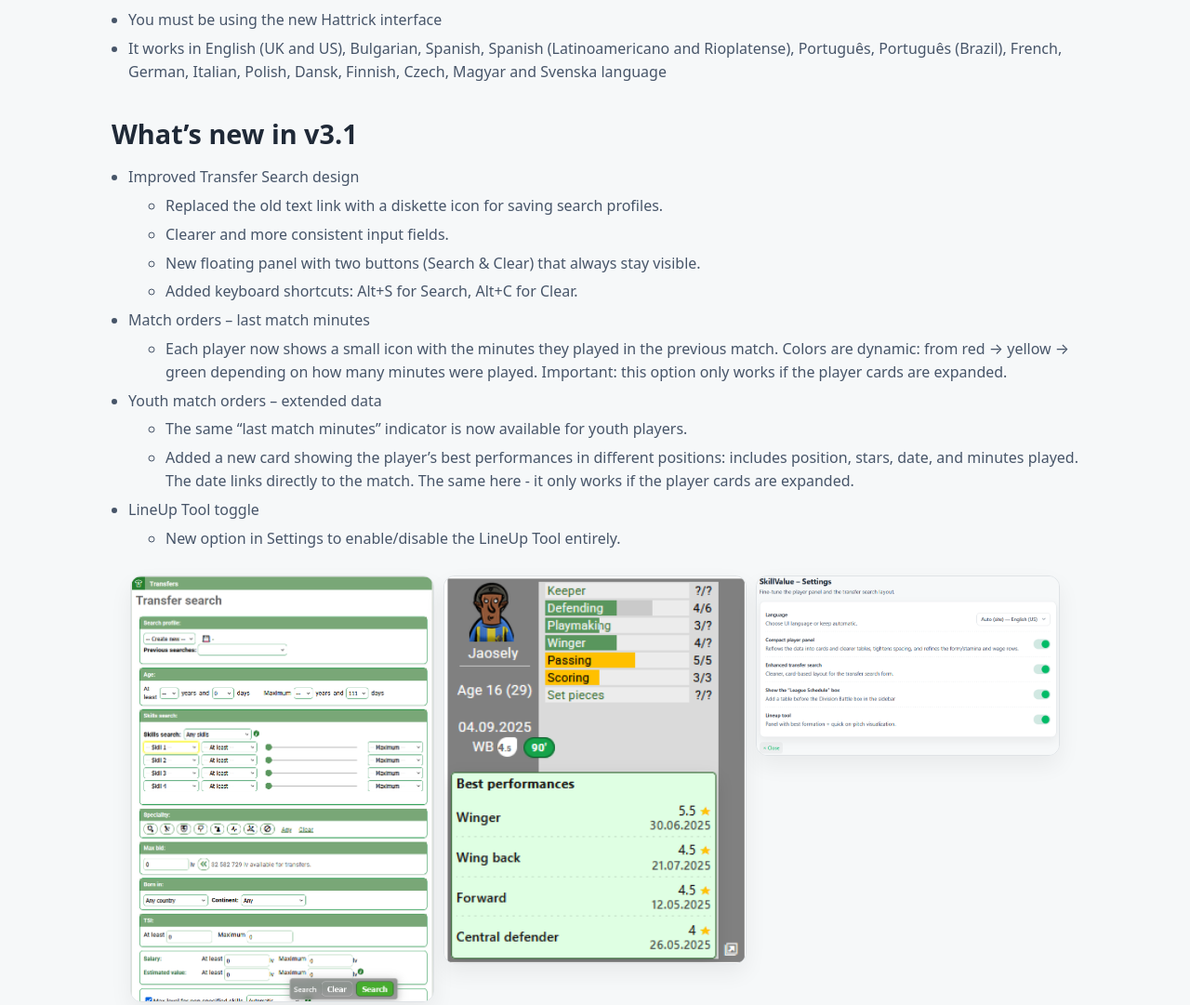
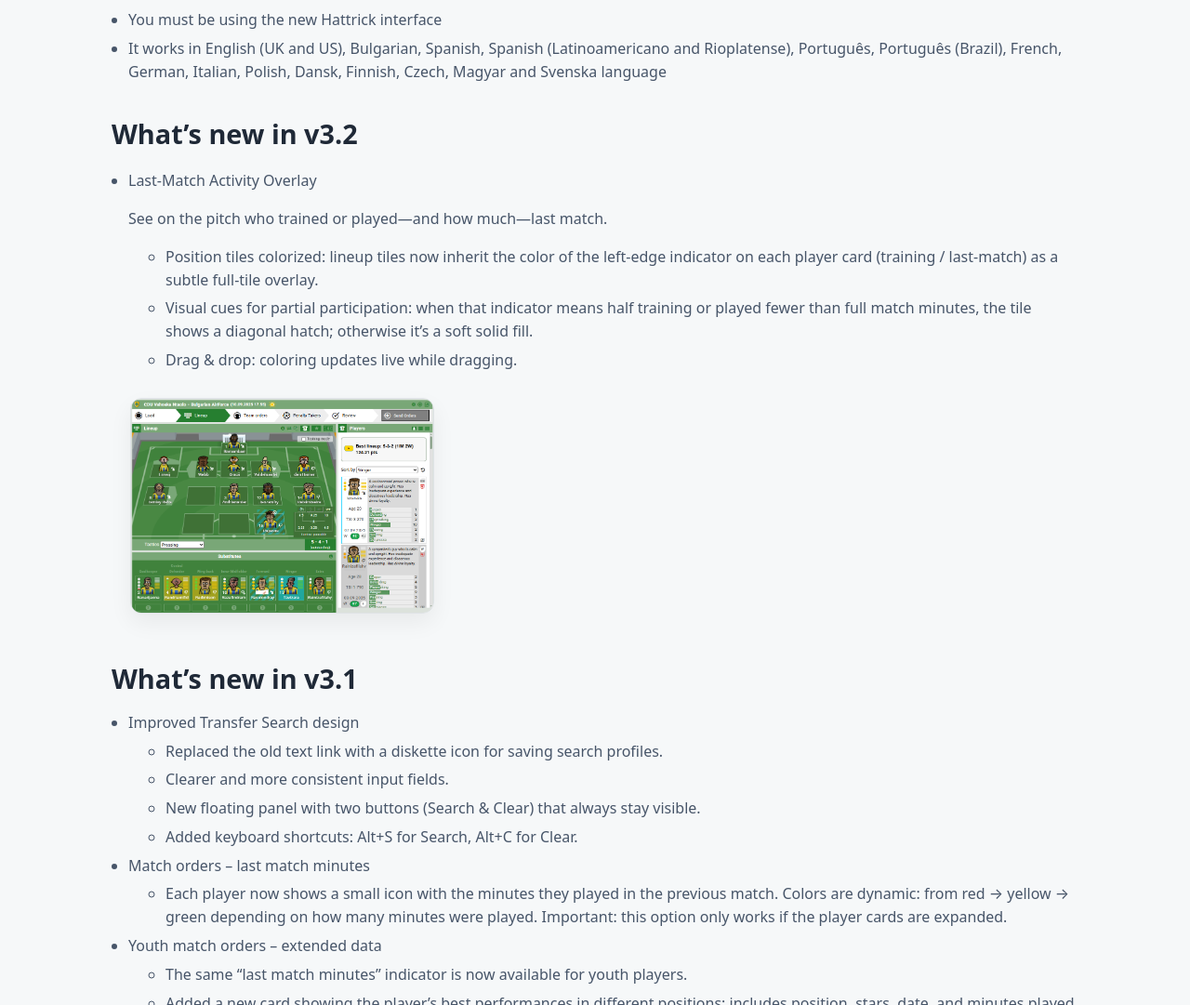
Before and after one commit to hypnodrum/skillvalue_site, a plain HTML site: page index.html in a window 1280 px wide. Shown: the part 1077-2158 px from the top of the page at 93% size. Drawn offline with Linux system fonts and the light colour scheme.

Commit message:
Update index.html
what's new in v3.2

```diff
--- a/index.html
+++ b/index.html
@@ -144,6 +144,30 @@
     <!-- WHAT'S NEW -->
     <section id="whats-new" class="whats-new">
         <div class="wrap">
+            <h2>What’s new in v3.2</h2>
+            <ul class="changelog">
+                    <li>
+                        <p>Last-Match Activity Overlay</p>
+                        <p>See on the pitch who trained or played—and how much—last match.</p>
+                    </li>
+                        <ul>
+                            <li>Position tiles colorized: lineup tiles now inherit the color of the left-edge indicator on each player card (training / last-match) as a subtle full-tile overlay.</li>
+                            <li>Visual cues for partial participation: when that indicator means half training or played fewer than full match minutes, the tile shows a diagonal hatch; otherwise it’s a soft solid fill.</li>
+                            <li>Drag & drop: coloring updates live while dragging.</li>
+                        </ul>
+            </ul>
+            <section id="screens" class="screens">
+                <div class="wrap">
+                    <div class="shots">
+                        <figure><img src="/static/images/played_or_not_1.png" alt="See on the pitch who trained or played—and how much—last match"></figure>
+                    </div>
+                </div>
+            </section>
+        </div>
+    </section>
+
+    <section id="whats-new" class="whats-new">
+        <div class="wrap">
             <h2>What’s new in v3.1</h2>
             <ul class="changelog">
                     <li>Improved Transfer Search design</li>
```
